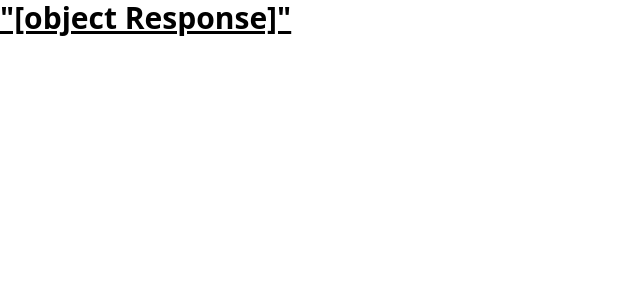
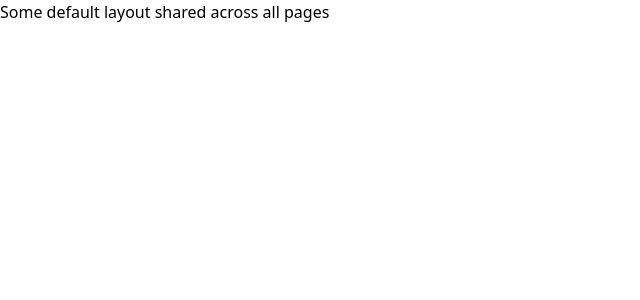
Before and after one commit to rmingon/agile-tools, a Nuxt app in the folder front/: page / in a window 1280 px wide. Shown: the top 300 px of the page, without its empty margins (0-640 px from the left). Built offline with nearby package versions, Linux system fonts and the light colour scheme.

Commit message:
add landing page

```diff
--- a/front/app.vue
+++ b/front/app.vue
@@ -1,18 +1,10 @@
 <template>
-  <div>
-    <h1 class="text-3xl font-bold underline">
-      {{ test }}
-    </h1>
-  </div>
+    <NuxtLayout v-if="route_name !== ''" >
+        <NuxtPage />
+    </NuxtLayout>
+    <NuxtPage v-else/>
 </template>
 
 <script setup lang="ts">
-  import {onMounted} from "@vue/runtime-core";
-
-  const test = ref({})
-  onMounted(async () => {
-    const response = await fetch('http://localhost:3001')
-    console.log("Download complete", response);
-    test.value = response
-  })
+    const route_name = useRoute().name
 </script>
```
